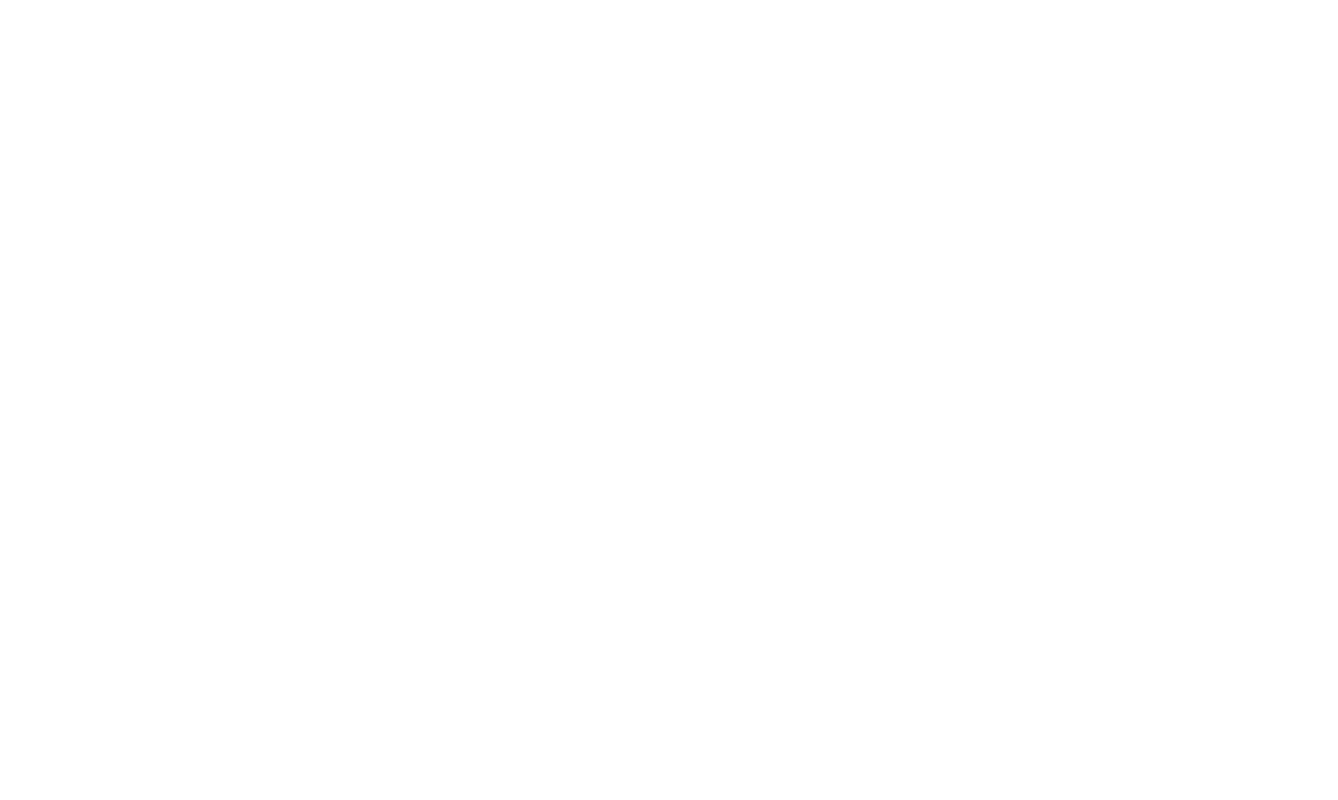
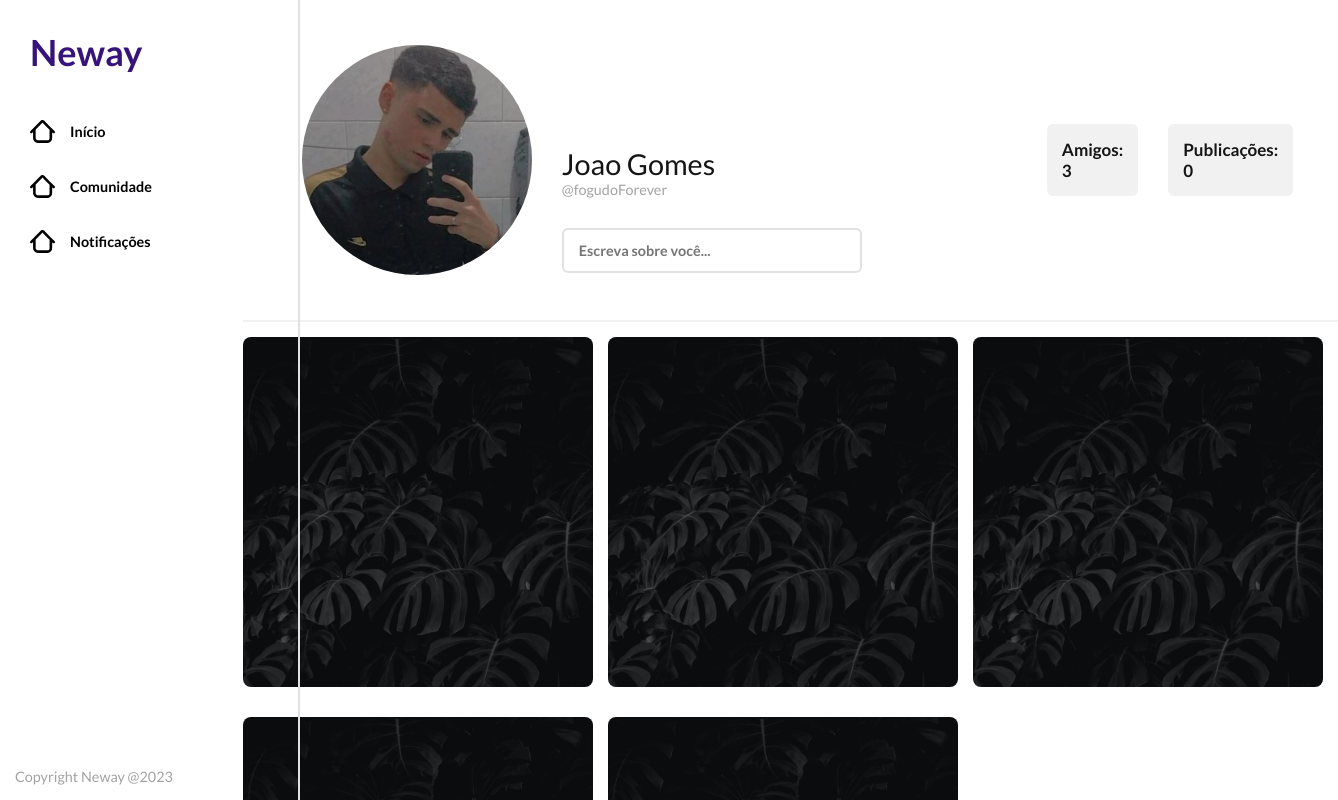
Before and after one commit to gabrielramosalv/neway, a Vue app in the folder ui/: page /profile in a window 1280 px wide. Before the commit this address had no page. Shown: the top 800 px of the page, 1338 px wide, since content can reach past the window. Built offline with nearby package versions, Linux system fonts and the light colour scheme.

Commit message:
commit do profile

```diff
--- a/ui/package.json
+++ b/ui/package.json
@@ -9,7 +9,7 @@
   },
   "dependencies": {
     "core-js": "^3.8.3",
-    "vue": "^3.2.13",
+    "vue": "^3.3.4",
     "vue-class-component": "^8.0.0-0",
     "vue-router": "^4.0.3"
   },
--- a/ui/src/assets/css/util.css
+++ b/ui/src/assets/css/util.css
@@ -42,6 +42,7 @@
     gap: var(--ratio-2);
 }
 
+
 .justify-c-between {
     justify-content: space-between;
 }
--- /dev/null
+++ b/ui/src/components/ProfilePost.vue
@@ -0,0 +1,33 @@
+<template>
+    <article class="profilePost flex column gap-1">
+
+        <header class="width-full"></header>
+
+        <div class="profilePost__content flex column align-i-start justify-c-center"></div>
+
+    </article>
+</template>
+
+<style scoped>
+
+.profilePost {
+    width: 350px;
+}
+
+.profilePost__content {
+    background: url("@/assets/img/wallpaper.jpg") center no-repeat;
+    background-size: cover;
+    border-radius: var(--rounded-2);
+}
+
+.profilePost__content {
+    height: 350px;
+    background-color: var(--color-grey-1);
+}
+
+</style>
+<script>
+export default {
+    name: "ProfilePost"
+}
+</script>
--- a/ui/src/components/TextField.vue
+++ b/ui/src/components/TextField.vue
@@ -1,6 +1,6 @@
 <template>
-    <input v-bind:type="type" class="text-field input bold" v-bind:placeholder="placeholder" v-if="type !== 'textarea'">
-    <textarea class="text-field textarea bold" v-bind:placeholder="placeholder" v-else rows="3"></textarea>
+    <input v-bind:type="type" class="text-field input bold" v-bind:placeholder="placeholder" v-if="type !== 'textarea'" v-bind:maxlength="maxlength">
+    <textarea class="text-field textarea bold" v-bind:placeholder="placeholder" v-else rows="3" v-bind:maxlength="maxlength"></textarea>
 </template>
 
 <style scoped>
@@ -36,6 +36,10 @@ export default {
             default: "",
             type: String
         },
+        maxlength: {
+            default: "",
+            type: String
+        },
         type: {
             default: "text",
             type: String
--- a/ui/src/router/index.ts
+++ b/ui/src/router/index.ts
@@ -1,6 +1,7 @@
 import { createRouter, createWebHistory, RouteRecordRaw } from 'vue-router'
 import Timeline from '../views/Timeline.vue'
 import Login from "../views/Login.vue"
+import Profile from "../views/Profile.vue";
 
 const routes: Array<RouteRecordRaw> = [
   {
@@ -12,6 +13,11 @@ const routes: Array<RouteRecordRaw> = [
     path: '/login',
     name: 'Login',
     component: Login
+  },
+  {
+    path: '/profile',
+    name: 'Profile',
+    component: Profile
   }
 ]
 
--- /dev/null
+++ b/ui/src/views/Profile.vue
@@ -0,0 +1,115 @@
+<template>
+
+    <div class="profile flex column align-i-center">
+
+        <div class="profile__leftbar">
+            <LeftBar/>
+        </div>
+
+        <div class="profile__header flex align-i-center ">
+
+                <article class="profile__user-card flex align-i-center gap-2">
+
+                    <div class="profile__user-card__photo"></div>
+
+                    <div class="flex column align-i-start">
+                        <h3 class="profile__user-card__name">{{"Joao Gomes"}}</h3>
+                        <span class="profile__user-card__nickname">{{ "@fogudoForever"}}</span>
+                        <text-field class="profile__header__biografy flex" placeholder="Escreva sobre você..."  maxlength="200"/>
+                    </div>
+                </article>
+
+            <div class="profile__header__quatity flex gap-2 ">
+                <span class="profile__header__quatity__frinds">Amigos: {{3}}</span>
+                <span class="profile__header__quatity__post">Publicações: {{0}}</span>
+            </div>
+        </div>
+
+        <div class="profile__separatorBar flex align-i-center"></div>
+
+        <div class="profile__posts flex justify-c-center gap-1">
+            <profile-post/>
+            <profile-post/>
+            <profile-post/>
+            <profile-post/>
+            <profile-post/>
+        </div>
+    </div>
+</template>
+
+<style scoped>
+
+.profile{
+    margin-left: 300px;
+    height: 100vh;
+    width:calc(100vw - 300px);
+}
+.profile__user-card{
+    border-radius: var(--rounded-1);
+    padding: var(--ratio-1);
+    user-select: none;
+}
+.profile__user-card__photo {
+    height: v-bind(ratio);
+    aspect-ratio: 1/1;
+    border-radius: var(--rounded-total);
+    background: url("@/assets/img/joao.jpg") center no-repeat;
+    background-size: 100%;
+}
+.profile__user-card__name {
+    font-size: 2em;
+    font-weight: 500;
+    margin-top: 100px;
+}
+.profile__user-card__nickname {
+    font-size: 1em;
+    color: var(--color-text-aside-1);
+}
+.profile__header {
+    gap: 170px;
+    padding: var(--ratio-2);
+}
+.profile__header__quatity__frinds{
+    border-radius: var(--rounded-1);
+    padding: var(--ratio-1);
+    background-color: var(--color-grey-1);
+}
+.profile__header__quatity__post{
+    border-radius: var(--rounded-1);
+    padding: var(--ratio-1);
+    background-color: var(--color-grey-1);
+}
+.profile__header__quatity{
+    font-weight: 600;
+    font-size: 17px;
+}
+.profile__header__biografy{
+    margin-top: var(--ratio-2);
+    width: 300px;
+}
+.profile__posts{
+    flex-wrap: wrap;
+    justify-content: left;
+    width: 1095px;
+    border-top: 2px solid var(--color-grey-1);
+}
+</style>
+import LeftBar from "@/layout/LeftBar.vue";
+<script>
+import LeftBar from "@/layout/LeftBar.vue";
+import profilePost from "@/components/ProfilePost.vue";
+import textField from "@/components/TextField.vue";
+export default {
+    name: "Profile",
+    components: {LeftBar, profilePost, textField},
+    props: {
+        name: String,
+        nickname: String,
+        ratio: {
+            default: "230px",
+            type: String
+        }
+    },
+}
+
+</script>
```
Also changed, not shown: 1 other file (tests, documents, lock files or other folders).
